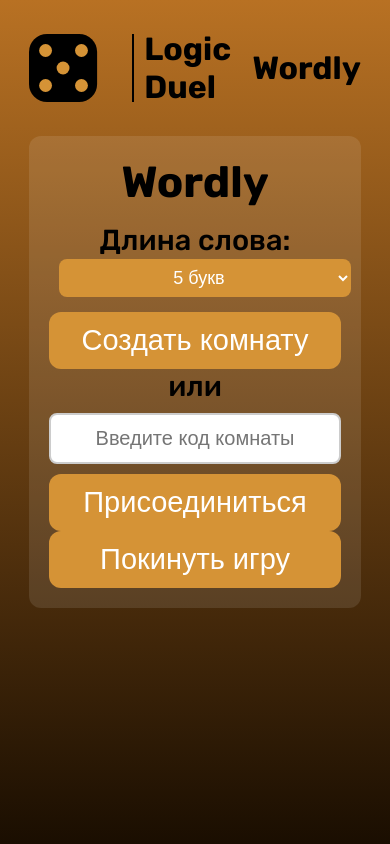
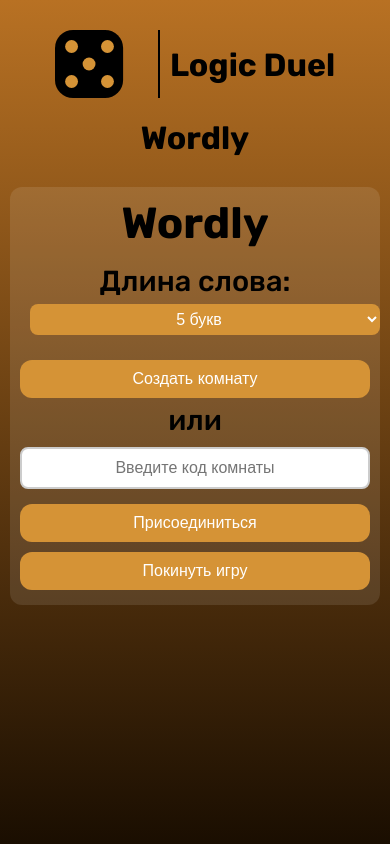
Before and after one commit to Ulyanapupup/test_wordly, a Flask app: page /game/wordly in a window 390 px wide. Run offline with Flask 3, Linux system fonts and the light colour scheme; some libraries are stand-ins or nearby versions.

Commit message:
Add files via upload

```diff
--- a/templates/game_mode_wordly.html
+++ b/templates/game_mode_wordly.html
@@ -55,7 +55,7 @@
       display: flex;
       margin-bottom: 10px;
       gap: 5px;
-      justify-content: center;
+      justify-content: flex-start;
     }
 
     #guessInput, #secretWord {
@@ -106,6 +106,98 @@
     .hidden {
       display: none;
     }
+
+    #guessHistory {
+      display: flex;
+      flex-direction: column;
+      align-items: flex-start;
+    }
+
+    /* Адаптивные стили */
+    @media (max-width: 1250px) {
+      .game-section, .resultsSection {
+        width: 100%;
+        margin-bottom: 20px;
+      }
+
+      .game-container {
+        flex-direction: column;
+      }
+
+      #guessInput, #secretWord {
+        font-size: 18px;
+        padding: 10px;
+      }
+
+      .letter {
+        width: 35px;
+        height: 35px;
+        font-size: 18px;
+      }
+    }
+
+    @media (max-width: 900px) {
+      header {
+        flex-direction: column;
+        align-items: center;
+        text-align: center;
+        gap: 10px;
+      }
+
+      .game-title {
+        margin-top: 10px;
+      }
+
+      #lobby {
+        padding: 15px;
+      }
+
+      #guessInput, #secretWord {
+        font-size: 16px;
+        padding: 8px;
+      }
+
+      .letter {
+        width: 30px;
+        height: 30px;
+        font-size: 16px;
+      }
+
+      .btn {
+        padding: 10px 15px;
+        font-size: 16px;
+      }
+
+      #roomIdInput {
+        font-size: 16px;
+        padding: 10px;
+      }
+    }
+
+    @media (max-width: 600px) {
+      .container {
+        width: 95%;
+      }
+
+      #lobby {
+        width: 100%;
+        padding: 10px;
+      }
+
+      #wordLength {
+        font-size: 16px;
+        padding: 6px;
+      }
+
+      .btn {
+        width: 100%;
+        margin: 5px 0;
+      }
+
+      #roomIdInput {
+        max-width: 100%;
+      }
+    }
   </style>
 </head>
 <body>
@@ -153,7 +245,6 @@
             </div>
 
             <div id="gameInfo" class="hidden">
-              <h3>Информация</h3>
               <p>Ваше слово: <span id="myWord"></span></p>
             </div>
 
```
